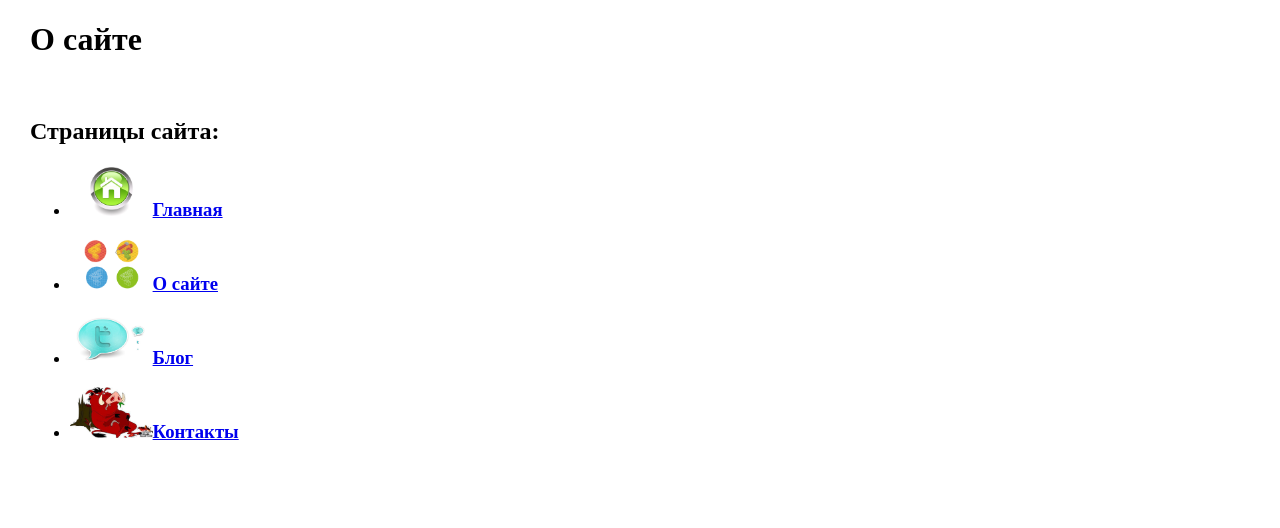
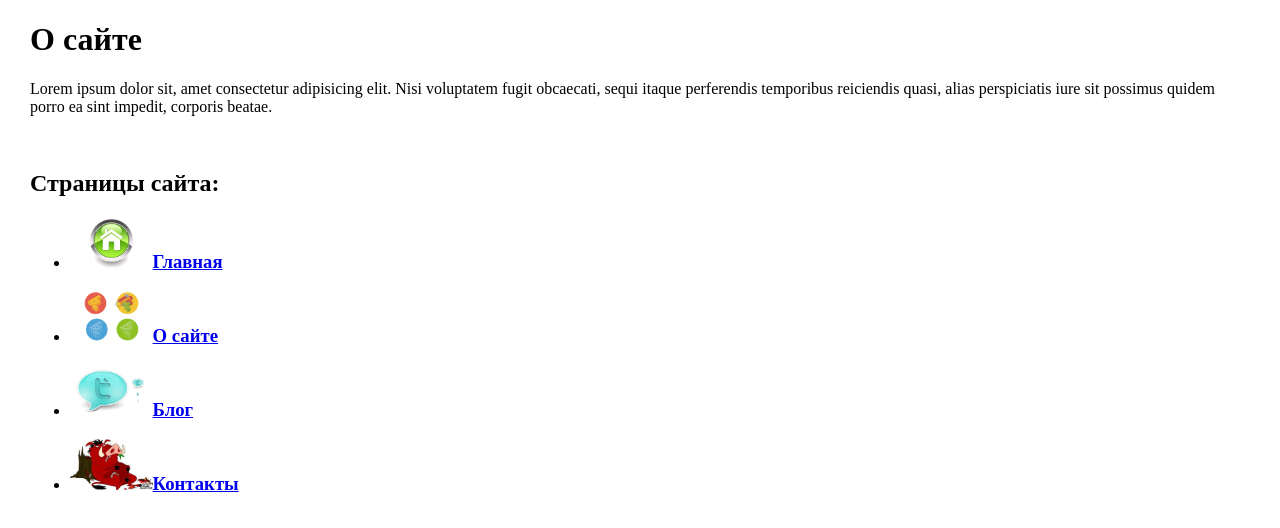
Before and after one commit to Rsochinskiy/one, a plain HTML site: page about.html in a window 1280 px wide. Drawn offline with Linux system fonts and the light colour scheme.

Commit message:
version 1

```diff
--- a/about.html
+++ b/about.html
@@ -11,6 +11,7 @@
 
 <body leftmargin="30" marginwidth="30">
     <h1>О сайте</h1>
+    <p>Lorem ipsum dolor sit, amet consectetur adipisicing elit. Nisi voluptatem fugit obcaecati, sequi itaque perferendis temporibus reiciendis quasi, alias perspiciatis iure sit possimus quidem porro ea sint impedit, corporis beatae.</p>
     <br>
     <h2>Страницы сайта:</h2>
     <ul>
```
Also changed, not shown: blog.html (+1 -0 lines), contact.html (+1 -0 lines), index.html (+1 -0 lines).
